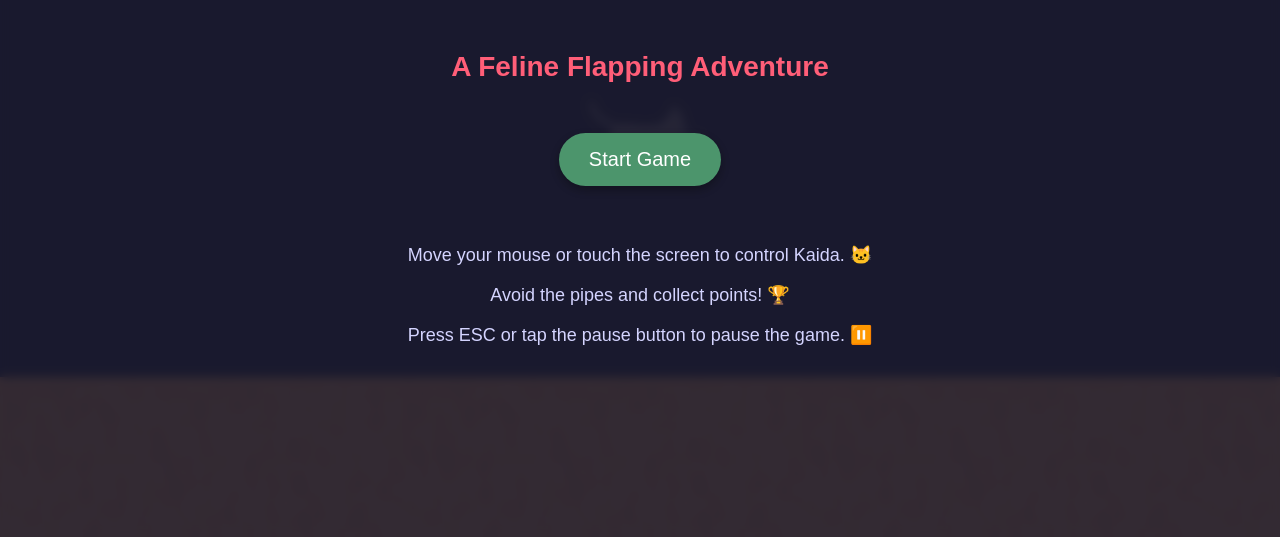
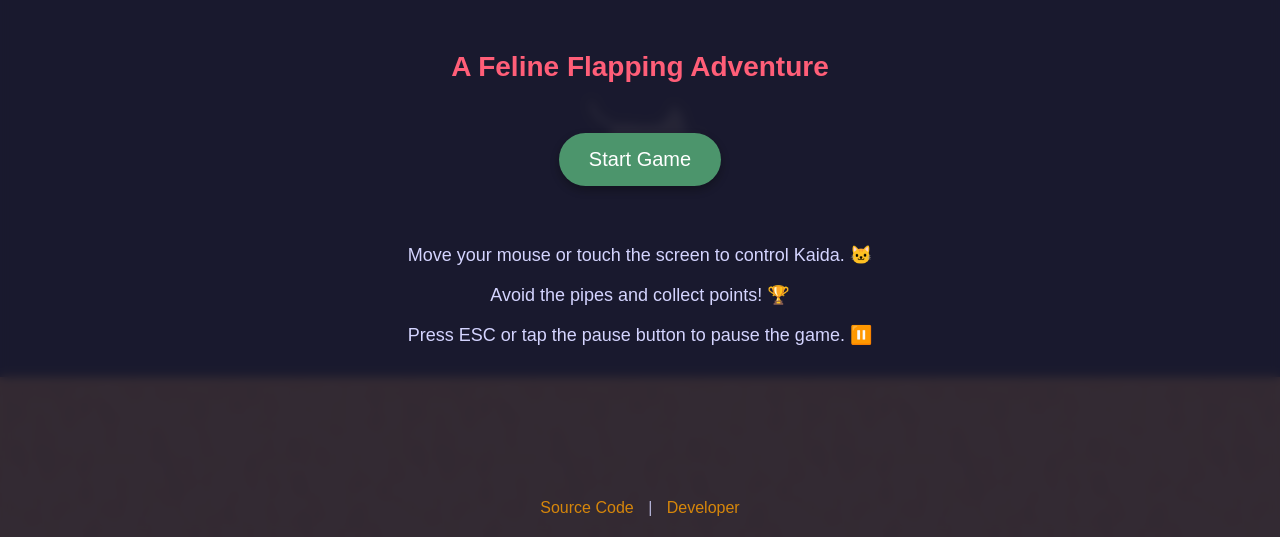
Before and after one commit to danial2026/kaida, a website built with Vite: page index.html in a window 1280 px wide. Shown: the part 263-800 px from the top of the page. Built offline with nearby package versions, Linux system fonts and the light colour scheme.

Commit message:
Add footer links and update README with project links

```diff
--- a/index.html
+++ b/index.html
@@ -201,6 +201,40 @@
           height: 24px;
         }
       }
+
+      .footer-links {
+        position: fixed;
+        bottom: 20px;
+        width: 100%;
+        text-align: center;
+        font-size: 16px;
+        color: #d4d4ff;
+        opacity: 0.8;
+        z-index: 1001;
+      }
+
+      .footer-links a {
+        color: #ff9e00;
+        text-decoration: none;
+        margin: 0 10px;
+        transition: color 0.2s ease;
+      }
+
+      .footer-links a:hover {
+        color: #ffbb52;
+        text-decoration: underline;
+      }
+
+      .separator {
+        color: #d4d4ff;
+      }
+
+      @media (max-width: 768px) {
+        .footer-links {
+          font-size: 14px;
+          bottom: 15px;
+        }
+      }
     </style>
   </head>
   <body>
@@ -212,6 +246,20 @@
       <div id="heart-3" class="heart"></div>
       <div id="heart-4" class="heart"></div>
       <div id="heart-5" class="heart"></div>
+    </div>
+
+    <!-- Footer Links (single instance for all screens) -->
+    <div class="footer-links">
+      <a
+        href="https://github.com/danial2026/kaida"
+        target="_blank"
+        rel="noopener noreferrer"
+        >Source Code</a
+      >
+      <span class="separator">|</span>
+      <a href="https://danials.space" target="_blank" rel="noopener noreferrer"
+        >Developer</a
+      >
     </div>
 
     <!-- Start Screen -->
```
Also changed, not shown: README.md.
